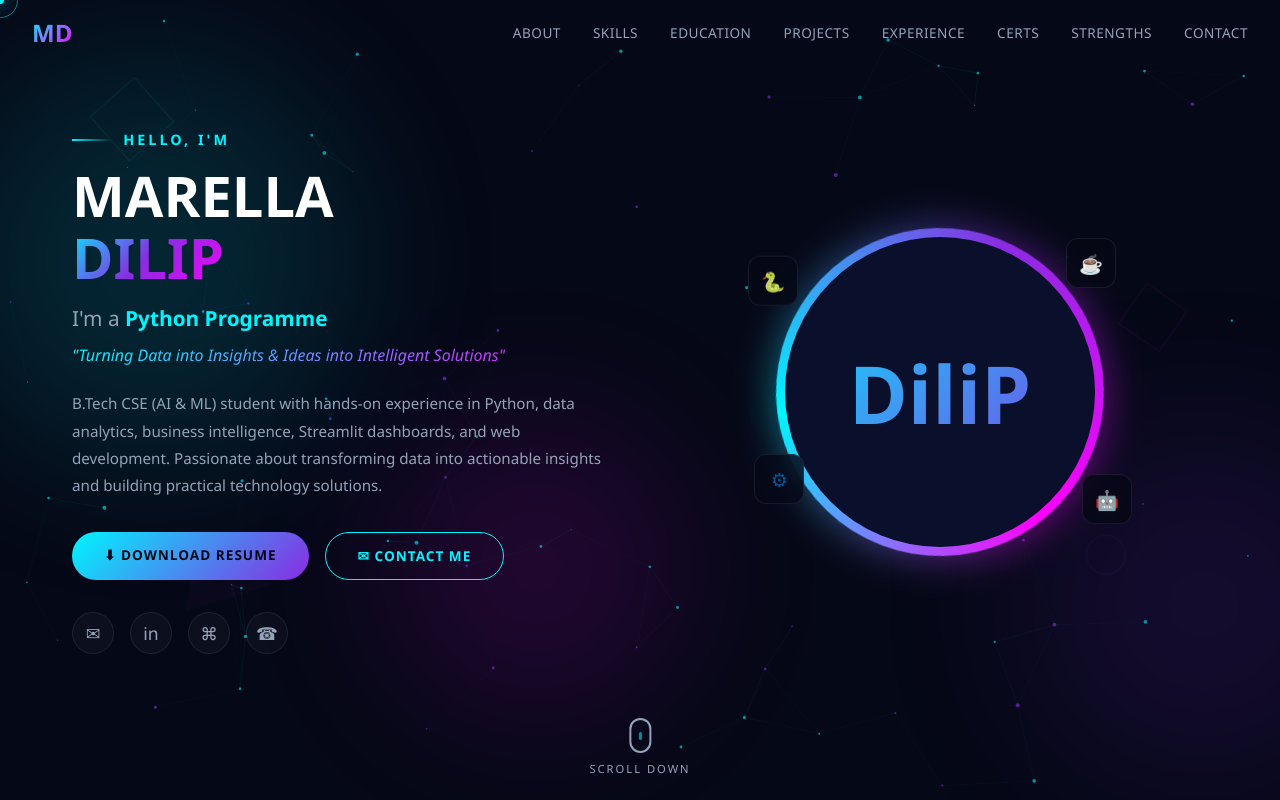
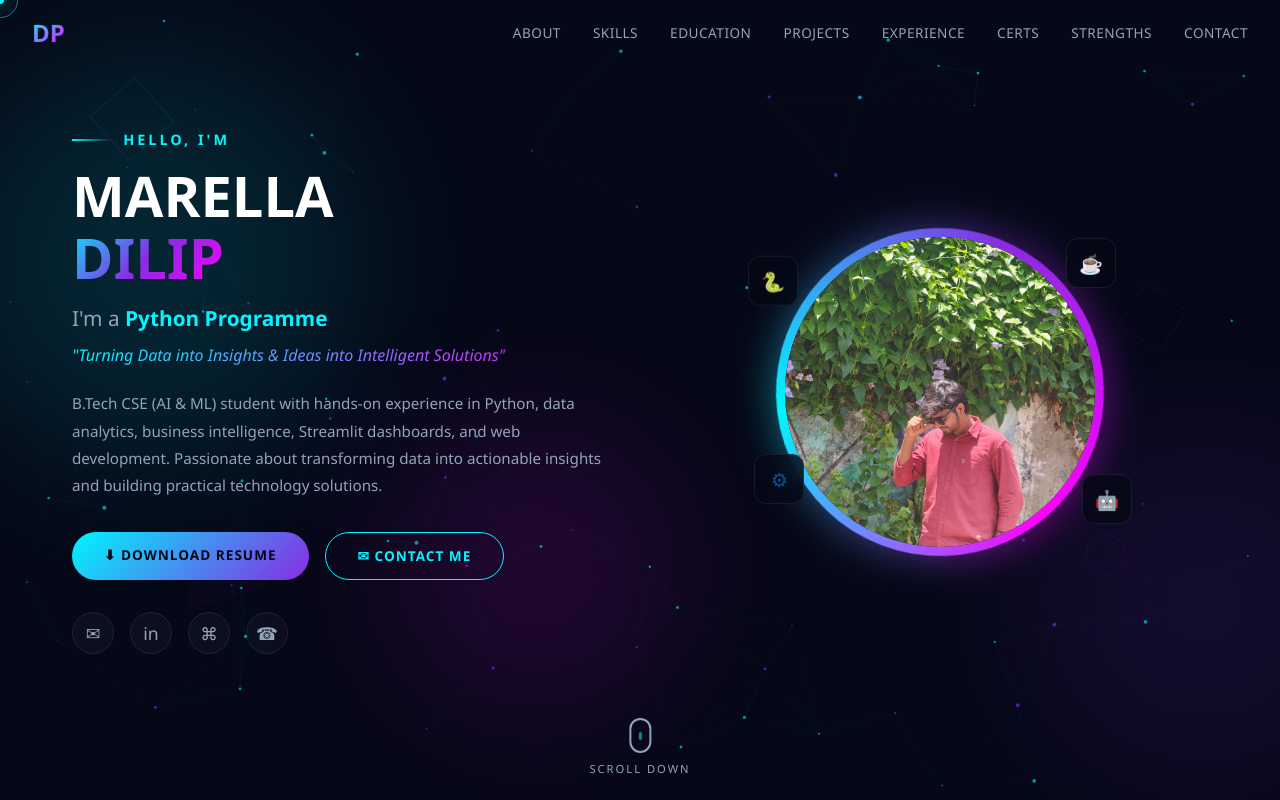
Before and after one commit to marelladilip/My-Portfolio, a plain HTML site: page index.html in a window 1280 px wide. Shown: the top 800 px of the page. Drawn offline with Linux system fonts and the light colour scheme; animation ran at ten frames a second; files whose address does not match are found by name.

Commit message:
Updated Portfolio and Profile Picture

```diff
--- a/Marella_Dilip_Portfolio_Final.html
+++ b/index.html
@@ -1177,7 +1177,7 @@ FORM CONTACT SETUP:
 
 <!-- Navigation -->
 <nav id="navbar">
-  <a href="#hero" class="nav-logo">MD</a>
+  <a href="#hero" class="nav-logo">DP</a>
   <div class="nav-links">
     <a href="#about">About</a>
     <a href="#skills">Skills</a>
@@ -1240,7 +1240,7 @@ FORM CONTACT SETUP:
         <div class="floating-icon">⚙</div>
         <div class="floating-icon">🤖</div>
         <div class="hero-image-inner">
-          <div class="hero-avatar">DiliP</div>
+          <div class="hero-avatar"><img src="d:/portfolio/myimage.jpeg" alt="Marella Dilip"></div>
         </div>
       </div>
     </div>
```
